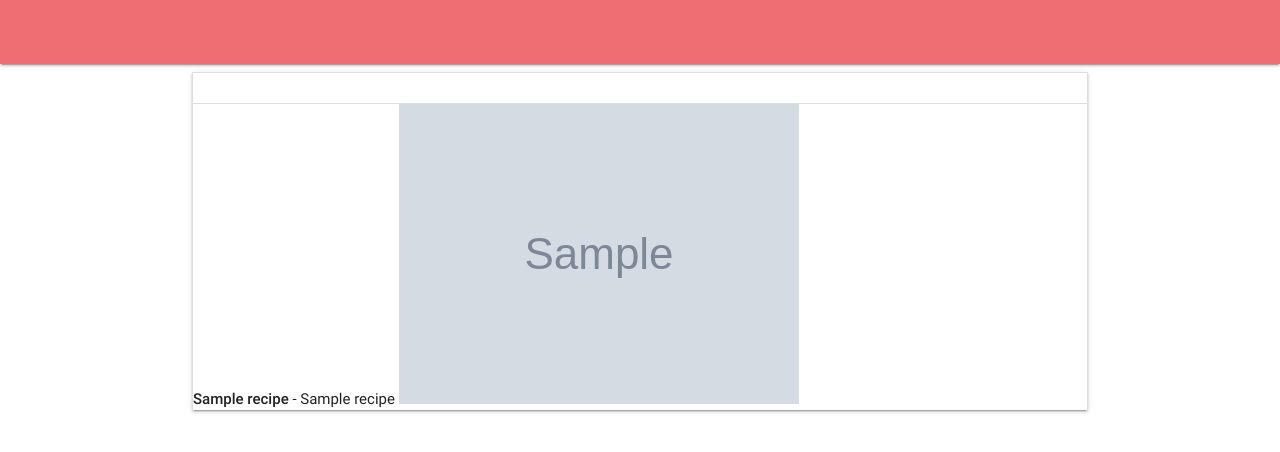
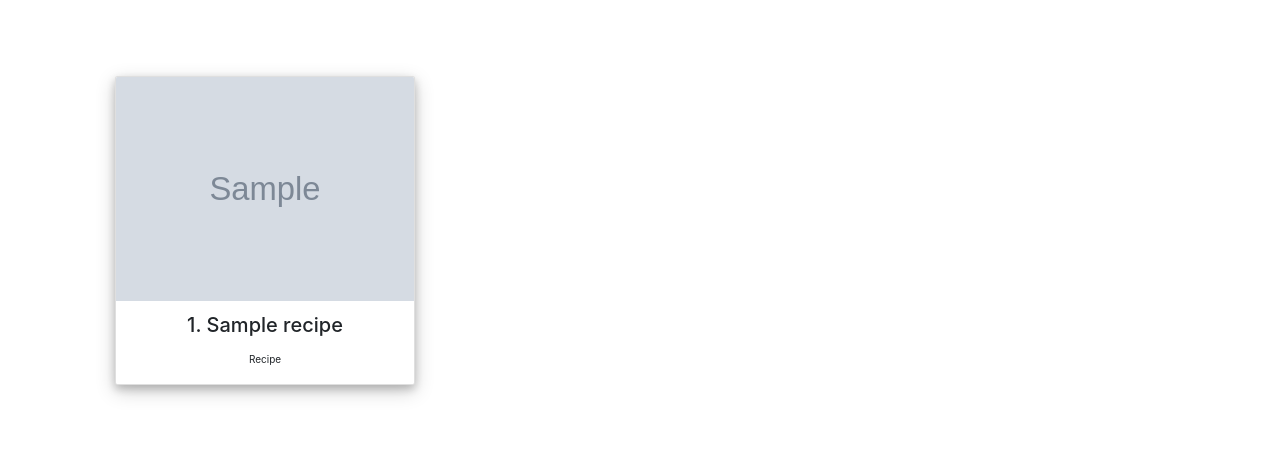
Before and after one commit to pauldardis/milestone3, a Flask app: page / in a window 1280 px wide. Shown: the top 452 px of the page. Run offline with Flask 2, Linux system fonts and the light colour scheme; grey boxes marked "Sample" are stand-in pictures; a database or web service that is not in the repository returns one stand-in record (values such as "Sample title"); some libraries are stand-ins or nearby versions.

Commit message:
Adding cards to recipe_list.html template

```diff
--- /dev/null
+++ b/static/css/style1.css
@@ -0,0 +1,14 @@
+body {
+    padding-top: 56px;
+
+}
+
+
+
+div.card {
+    width: 300px;
+    box-shadow: 0 4px 8px 0 rgba(0, 0, 0, 0.2), 0 6px 20px 0 rgba(0, 0, 0, 0.19);
+    text-align: center;
+    margin-top: 20px;
+    margin-bottom: 20px;
+}
--- a/templates/base.html
+++ b/templates/base.html
@@ -2,9 +2,20 @@
 <html>
 
 <head>
-	<link href="https://fonts.googleapis.com/icon?family=Material+Icons" rel="stylesheet">
-	<link rel="stylesheet" href="https://cdnjs.cloudflare.com/ajax/libs/materialize/0.100.2/css/materialize.min.css">
-    <link rel="stylesheet" href="{{url_for('static', filename='css/style.css')}}" type="text/css" />
+	<meta charset="UTF-8">
+	<meta name="viewport" content="width=device-width, initial-scale=1.0">
+	<meta http-equiv="X-UA-Compatible" content="ie=edge">
+	<link rel="stylesheet" href="https://use.fontawesome.com/releases/v5.11.2/css/all.css">
+	<link rel="stylesheet" href="https://use.fontawesome.com/releases/v5.11.2/css/v4-shims.css">
+	<link rel="stylesheet" href="https://maxcdn.bootstrapcdn.com/bootstrap/3.3.7/css/bootstrap.min.css" type="text/css" />
+	<link rel="stylesheet" href="https://maxcdn.bootstrapcdn.com/font-awesome/4.7.0/css/font-awesome.min.css" type="text/css" />
+	<link rel="stylesheet" href="https://maxcdn.bootstrapcdn.com/bootstrap/4.2.1/css/bootstrap.min.css" type="text/css">
+	<link rel="stylesheet" href="https://cdnjs.cloudflare.com/ajax/libs/hover.css/2.1.1/css/hover-min.css" type="text/css" />
+	<link href="https://fonts.googleapis.com/css?family=Oswald:200,300,500,700&display=swap" rel="stylesheet">
+
+	<link rel="stylesheet" href="static/css/style1.css" type="text/css" />
+
+
 </head>
 
 <body>
@@ -13,34 +24,15 @@
 
 		</nav>
 	</header>
+
+
+
 	<div class="container">
-        {% block content %}	{% endblock %}
+		{% block content %} {% endblock %}
 	</div>
 
-	<script src="https://cdnjs.cloudflare.com/ajax/libs/jquery/3.2.1/jquery.min.js"></script>
-	<script src="https://cdnjs.cloudflare.com/ajax/libs/materialize/0.100.2/js/materialize.min.js"></script>
-	<script type="text/javascript">
-		$(document).ready(function() {
-            $('.collapsible').collapsible();
-            $('select').material_select();
-            $(".button-collapse").sideNav();
-        })
-
-          $('.datepicker').pickadate({
-            selectMonths: true, // Creates a dropdown to control month
-            selectYears: 15, // Creates a dropdown of 15 years to control year,
-            today: 'Today',
-            clear: 'Clear',
-            close: 'Ok',
-            closeOnSelect: false // Close upon selecting a date,
-        });
-
-        document.getElementById("matfix").addEventListener("click", function(e) {
-	e.stopPropagation();
-});
 
 
-	</script>
 
 </body>
 
--- a/templates/recipe_list.html
+++ b/templates/recipe_list.html
@@ -3,24 +3,46 @@
 
 
 
-    <ul class="collapsible" data-collapsible="accordion">
-        {% for task in recipe_data %}
-        <li>
-            <div class="collapsible-header">
+<div class="container">
+	{% for task in recipe_data %}
+	<div>
+		{% if loop.index % 2 != 0 %}
+		<div>
+			<div class="col-md-6 col-lg-4 col-xl-4">
+				<div class="card recipy_card">
+					<img src="{{task.recipe_image}}" class="card-img-top" alt="recipe image">
+					<div class="card-body">
+						<h2 class="card-title">{{ loop.index}}. {{task.recipe_name}}</h2>
+						<p class="card-text"></p>
+						<a href="#" class="btn ntn-primary">Recipe</a>
+					</div>
+				</div>
+			</div>
+		</div>
+
+		{% else %}
+		<div class="col-md-6 col-lg-4 col-xl-4">
+			<div class="card recipy_card">
+				<img src="{{task.recipe_image}}" class="card-img-top" alt="recipe image">
+				<div class="card-body">
+					<h2 class="card-title">{{ loop.index}}. {{task.recipe_name}}</h2>
+					<p class="card-text"></p>
+					<a href="#" class="btn ntn-primary">Recipe</a>
+				</div>
+			</div>
+		</div>
+
+		{% endif %}
+	</div>
+	{% if loop.index != 13 %}
+
+	{%endif %}
 
 
-            </div>
-            <div class="task_header col s9">
-                    <strong>{{task.category_name}}</strong> - {{task.recipe_name}}
-                    <img src="{{task.recipe_image}}" alt="Girl in a jacket">
-                </div>
-            </div>
-            <div class="collapsible-body">
-                <span>
-                    {{task.task_description}}
-                </span>
-            </div>
-        </li>
-        {% endfor %}
-    </ul>
+	{% endfor %}
+
+
+</div>
+
+
 {% endblock %}
```
Also changed, not shown: static/js/scripts.js (added), 1 other file. Lines whose indentation alone changed are shown as unchanged.
